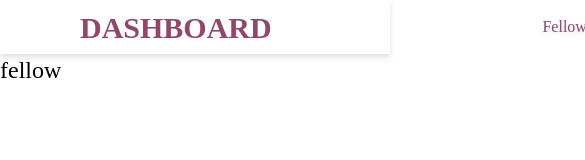
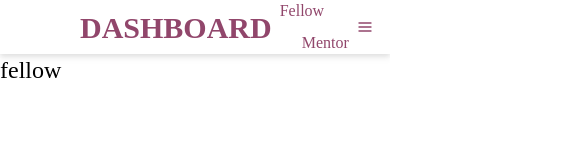
Before and after one commit to Saridraj/PHD, a Next.js app: page /fellow in a window 390 px wide. Shown: the top 160 px of the page, 585 px wide, since content can reach past the window. Built offline with nearby package versions, Linux system fonts and the light colour scheme; a web font is replaced by a local one.

Commit message:
update nav responsive

```diff
--- a/components/Nav.js
+++ b/components/Nav.js
@@ -7,7 +7,7 @@ import { parseCookies } from "nookies"
 import { useSession, signOut } from "next-auth/react"
 import cookie from "js-cookie"
 import Router from 'next/router'
-
+import { FiMenu, FiX } from 'react-icons/fi'
 
 
 
@@ -38,12 +38,12 @@ function Nav() {
         <div>
             <nav className="text-[#91466b] bg-white flex justify-between items-center w-full h-[54px] p-2 pl-20 pr-20 drop-shadow-md">
                 <div className="  flex justify-between items-center w-[600px]">
-                    <div className="w-[500px]" >
+                    <div className="max-w-[500px] " >
                         <div>
                             <Link href="/profile"><button className="text-[30px] font-semibold">DASHBOARD</button></Link>
                         </div>
                     </div>
-                    <ul className="  flex  min-w-3/4 ">
+                    <ul className="min-w-3/4  md:flex">
                         <li className=" m-2">
                             <Link href='/fellow'><button>Fellow</button></Link>
                         </li>
@@ -55,9 +55,9 @@ function Nav() {
                 </div>
 
 
-                <div className="flex ">
+                <div className="hidden md:flex ">
                     <Link href="/profile">
-                    <div className="flex min-w-[200px] bg-purple-100 rounded-[50px] mr-20 h-[45px] p-1 items-center">
+                        <div className="cursor-pointer flex min-w-[200px] bg-purple-100 rounded-[50px] mr-20 h-[45px] p-1 items-center">
                             <div className="bg-[#91466b] w-10 h-10 rounded-[30px] mr-1">
 
                             </div>
@@ -67,14 +67,37 @@ function Nav() {
                             </div>
                         </div>
                     </Link>
-                    <div className="flex justify-between items-center">
+                    <div className="cursor-pointer flex justify-between items-center ">
                         {user ? (
                             <div >
-                                <botton  onClick={logoutHandler} ><p>Logout</p></botton>
+                                <botton onClick={logoutHandler} >Logout</botton>
+                            </div>
+                        ) : (<></>)}
+                    </div>
+                    {click ? (
+                        <div >
+                            <ul className="min-w-3/4 flex">
+                                <li className=" m-2">
+                                    <Link href='/fellow'><button>Fellow</button></Link>
+                                </li>
+                                <li className=" m-2 ml-[30px]">
+                                    <Link href='/mentor'><button>Mentor</button></Link>
+                                </li>
+
+                            </ul>
                         </div>
                     ) : (<></>)}
                 </div>
 
+                <div className="flex md:hidden" onClick={handleClick}>
+                    {
+                        click ? (
+                            <FiX />
+                        ) : (
+                            <FiMenu />
+                        )
+
+                    }
                 </div>
 
             </nav>
```
Lines whose indentation alone changed are shown as unchanged.
